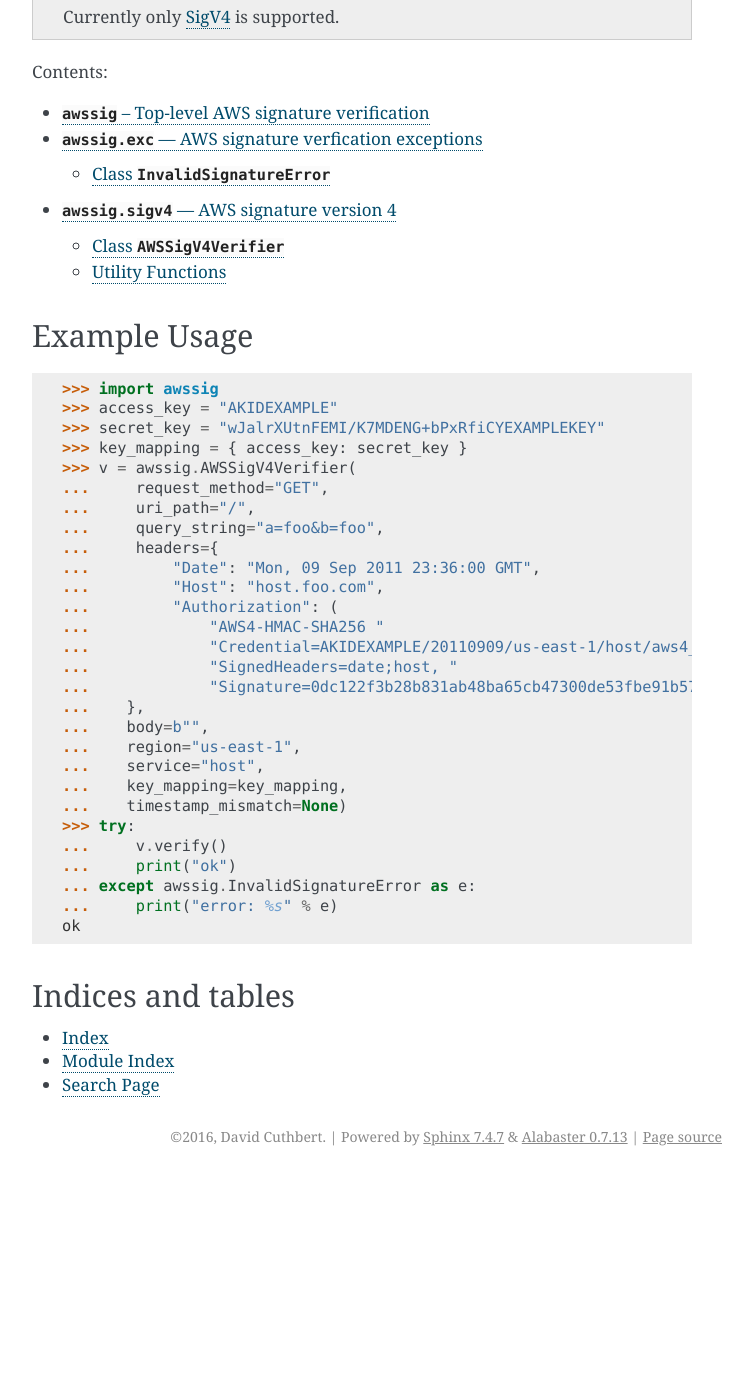
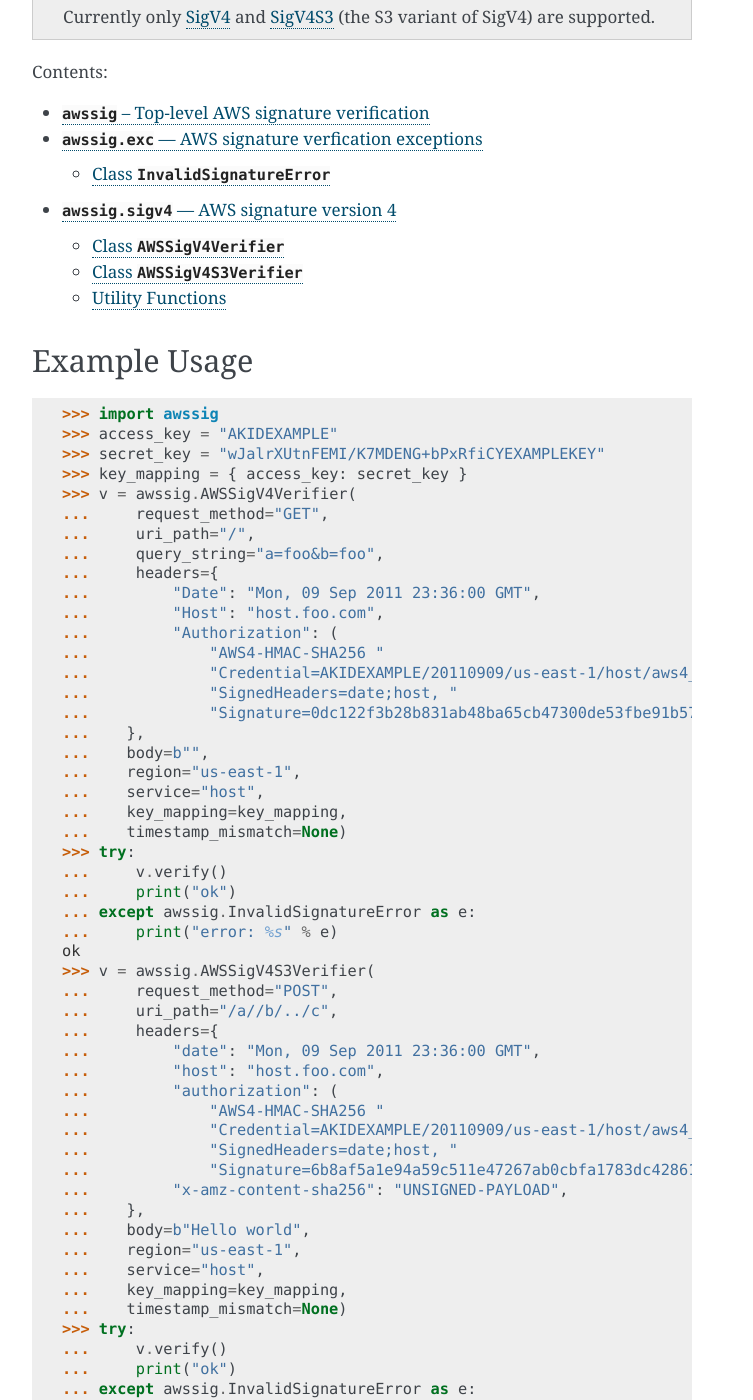
Before and after one commit to dacut/python-aws-sig, a Sphinx documentation site: the page built from docs/source/index.rst, in a window 1280 px wide and 1400 px high, scrolled down 340 px. Shown: the whole window, without its empty margins (388-1141 px from the left). Built offline with Sphinx 7.4.7, drawn with Linux system fonts in a browser that asks for light colours; before the commit the page ends 1516 px from its top, so only the background shows below that.

Commit message:
Add AWSSigV4S3Verifier to RST tree.

```diff
--- a/docs/source/awssig.rst
+++ b/docs/source/awssig.rst
@@ -8,3 +8,4 @@
 
 - :class:`exc.InvalidSignatureError`
 - :class:`sigv4.AWSSigV4Verifier`
+- :class:`sigv4.AWSSigV4S3Verifier`
--- a/docs/source/index.rst
+++ b/docs/source/index.rst
@@ -8,7 +8,7 @@
 The current source tree can be found on
 `GitHub <https://github.com/dacut/python-aws-sig>`_.
 
-.. todo:: Currently only `SigV4`_ is supported.
+.. todo:: Currently only `SigV4`_ and `SigV4S3`_ (the S3 variant of SigV4) are supported.
 
 Contents:
 
@@ -53,6 +53,30 @@
    ... except awssig.InvalidSignatureError as e:
    ...     print("error: %s" % e)
    ok
+   >>> v = awssig.AWSSigV4S3Verifier(
+   ...     request_method="POST",
+   ...     uri_path="/a//b/../c",
+   ...     headers={
+   ...         "date": "Mon, 09 Sep 2011 23:36:00 GMT",
+   ...         "host": "host.foo.com",
+   ...         "authorization": (
+   ...             "AWS4-HMAC-SHA256 "
+   ...             "Credential=AKIDEXAMPLE/20110909/us-east-1/host/aws4_request, "
+   ...             "SignedHeaders=date;host, "
+   ...             "Signature=6b8af5a1e94a59c511e47267ab0cbfa1783dc42861ab7f09e0dba62680da8b28"),
+   ...         "x-amz-content-sha256": "UNSIGNED-PAYLOAD",
+   ...    },
+   ...    body=b"Hello world",
+   ...    region="us-east-1",
+   ...    service="host",
+   ...    key_mapping=key_mapping,
+   ...    timestamp_mismatch=None)
+   >>> try:
+   ...     v.verify()
+   ...     print("ok")
+   ... except awssig.InvalidSignatureError as e:
+   ...     print("error: %s" % e)
+   ok
 
 Indices and tables
 ------------------------------------------------------------------------------
@@ -62,3 +86,4 @@
 * :ref:`search`
 
 .. _SigV4: http://docs.aws.amazon.com/general/latest/gr/signature-version-4.html
+.. _SigV4S3: https://docs.aws.amazon.com/AmazonS3/latest/API/sig-v4-authenticating-requests.html
```
Also changed, not shown: docs/source/sigv4.rst (+109 -62 lines).
